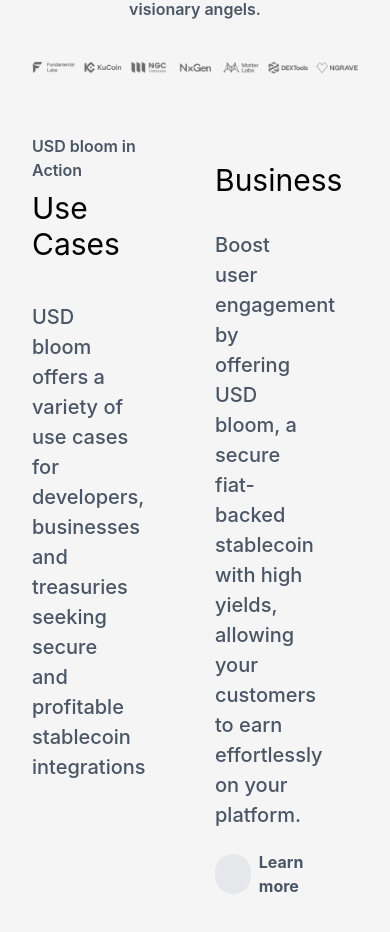
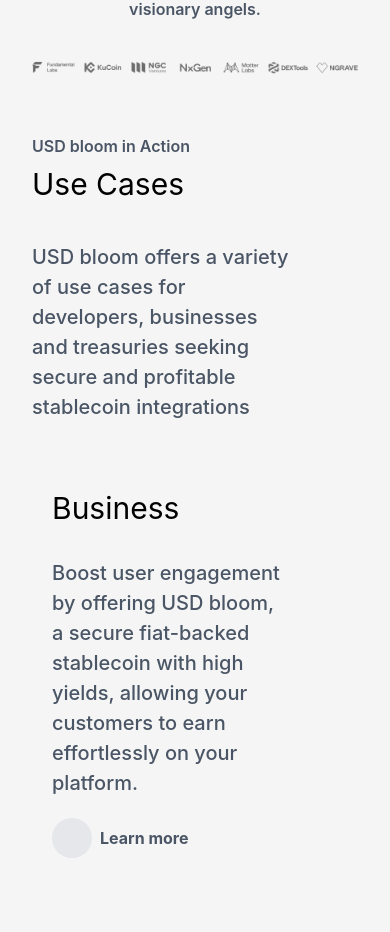
Before and after one commit to novix-vertex/SCS-REACT-30, a React (Vite) app: page / in a window 390 px wide. Shown: the part 2255-3187 px from the top of the page. Built offline with nearby package versions, Linux system fonts and the light colour scheme; some icons are missing.

Commit message:
responsive: other section

```diff
--- a/src/components/Other.jsx
+++ b/src/components/Other.jsx
@@ -1,18 +1,16 @@
-import React from 'react'
-
 const Other = () => {
   return (
     <div>
-      <div className='flex justify-between item-center mt-10 gap-10'>
-        <div className='card1 w-[50%] aspect-square flex grow-1 flex-col justify-start gap-2 items-start rounded-xl'>
-          <h4 className='text-gray-600 font-[600]'>USD bloom in Action</h4>
-          <h2 className='text-3xl font-[400] mb-8'>Use Cases</h2>
-          <h4 className='w-[80%] text-[20px] font-[500] text-gray-600'>USD bloom offers a variety of use cases for developers, businesses and treasuries seeking secure and profitable stablecoin integrations</h4>
+      <div className='flex flex-col md:flex-row md:justify-between item-center mt-10 gap-10'>
+        <div className='card1 md:w-[50%] md:aspect-square flex grow flex-col justify-start gap-2 items-start rounded-xl'>
+          <h4 className='text-gray-600 font-semibold'>USD bloom in Action</h4>
+          <h2 className='text-3xl font-normal mb-8'>Use Cases</h2>
+          <h4 className='w-[80%] text-[20px] font-medium text-gray-600'>USD bloom offers a variety of use cases for developers, businesses and treasuries seeking secure and profitable stablecoin integrations</h4>
         </div>
-        <div className='card2 aspect-square w-[50%] flex grow-1 flex-col justify- items-start gap-2-start bg-[url("/building.png")] bg-bottom-right bg-cover p-5 rounded-xl'>
-          <h2 className='text-3xl font-[400] mt-2 mb-8'>Business</h2>
-          <h4 className='w-[80%] text-[20px] font-[500] text-gray-600 mb-5'>Boost user engagement by offering USD bloom, a secure fiat-backed stablecoin with high yields, allowing your customers to earn effortlessly on your platform.</h4>
-          <h4 className='text-gray-600 font-[700] flex items-center gap-2'><i class="ri-arrow-right-long-line text-gray-600 bg-gray-200 flex h-10 w-10 items-center justify-center rounded-full"></i>Learn more</h4>
+        <div className='card2 md:aspect-square md:w-[50%] flex grow flex-col justify- items-start gap-2-start bg-[url("/building.png")] bg-bottom-right bg-cover p-5 rounded-xl'>
+          <h2 className='text-3xl font-normal mt-2 mb-8'>Business</h2>
+          <h4 className='w-[80%] text-[20px] font-medium text-gray-600 mb-5'>Boost user engagement by offering USD bloom, a secure fiat-backed stablecoin with high yields, allowing your customers to earn effortlessly on your platform.</h4>
+          <h4 className='text-gray-600 font-bold flex items-center gap-2'><i class="ri-arrow-right-long-line text-gray-600 bg-gray-200 flex h-10 w-10 items-center justify-center rounded-full"></i>Learn more</h4>
         </div>
       </div>
       <div className='h-10'></div>
```
